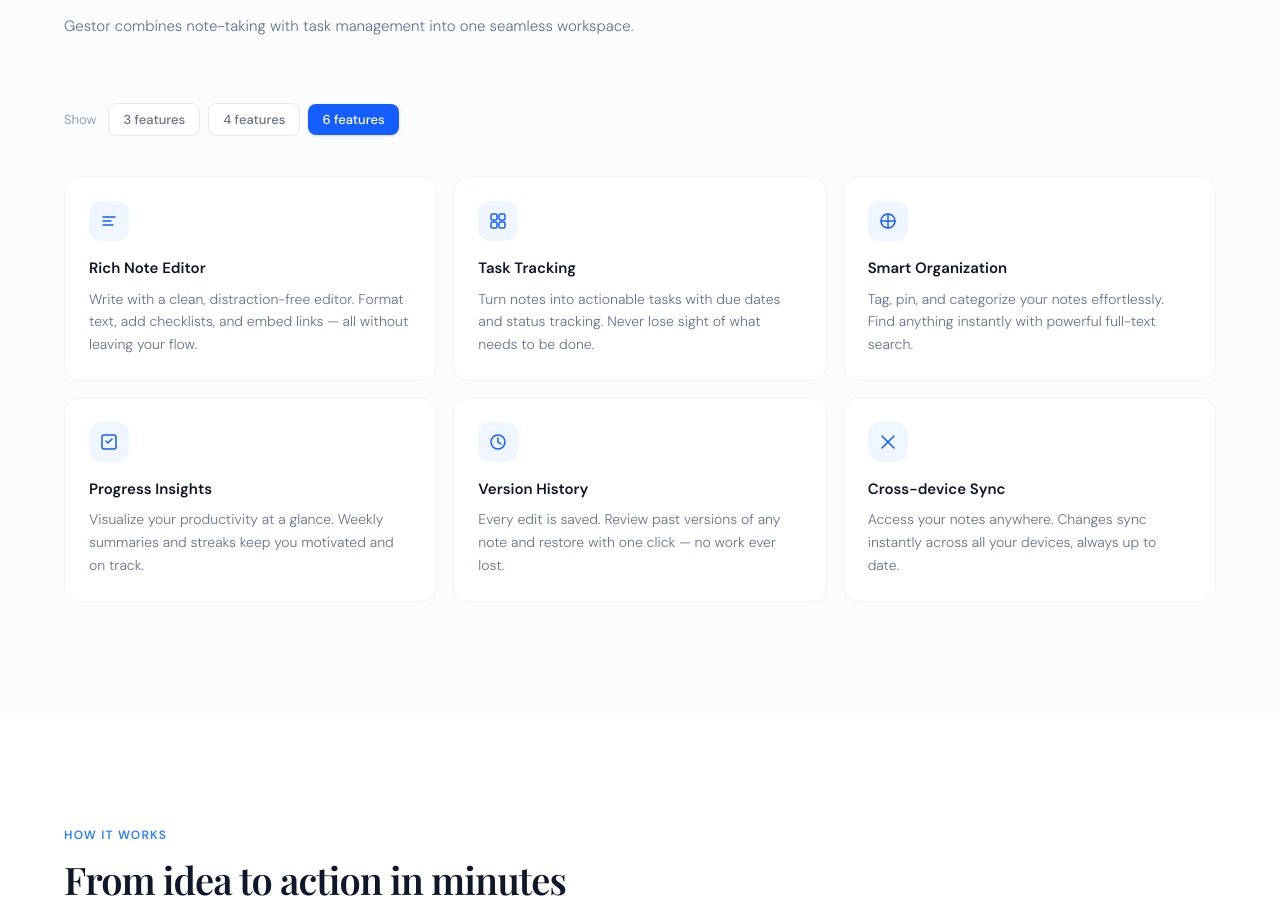
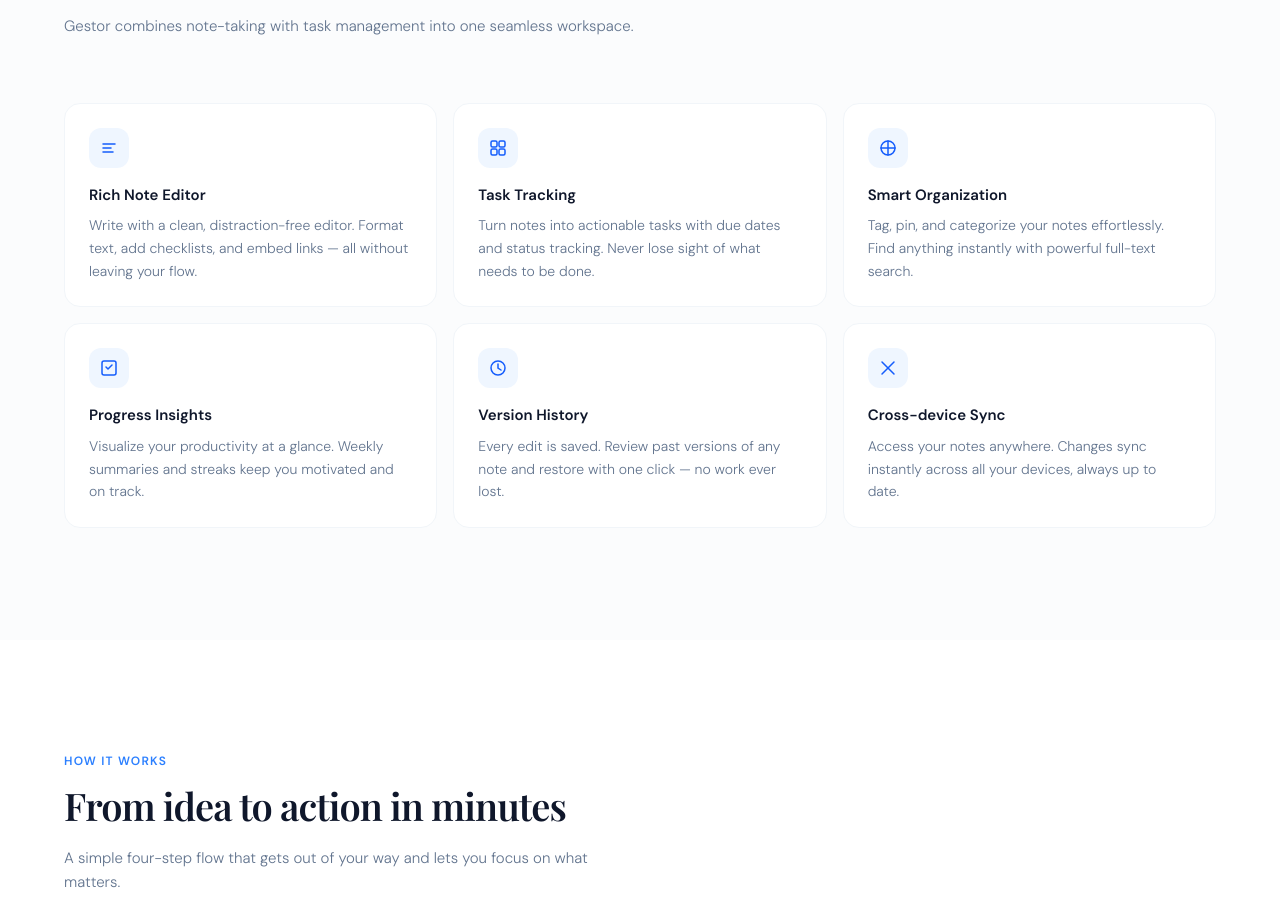
Before and after one commit to tushar-41/gestor, a Next.js app: page / in a window 1280 px wide. Shown: the part 1358-2258 px from the top of the page. Built offline with nearby package versions, Linux system fonts and the light colour scheme.

Commit message:
removed the multiple feature options unnecessary thing

```diff
--- a/components/Features.jsx
+++ b/components/Features.jsx
@@ -1,6 +1,3 @@
-"use client";
-import { useState } from "react";
-
 const ALL_FEATURES = [
   {
     id: 1,
@@ -154,12 +151,8 @@ function FeatureCard({ feature }) {
   );
 }
 
-const COUNT_OPTIONS = [3, 4, 6];
-
 export default function FeaturesSection() {
-  const [count, setCount] = useState(6);
-
-  const visible = ALL_FEATURES.slice(0, count);
+  const visible = ALL_FEATURES;
 
   return (
     <section id="features" className="py-28 px-6 bg-slate-50/60">
@@ -181,28 +174,8 @@ export default function FeaturesSection() {
           </p>
         </div>
 
-        {/* Feature count selector */}
-        <div className="flex items-center gap-2 mb-10">
-          <span className="text-[13px] text-slate-400 mr-1">Show</span>
-          {COUNT_OPTIONS.map((n) => (
-            <button
-              key={n}
-              onClick={() => setCount(n)}
-              className={`px-3.5 py-1.5 rounded-lg text-[13px] font-medium transition-all duration-150 ${
-                count === n
-                  ? "bg-blue-600 text-white shadow-sm"
-                  : "bg-white border border-slate-200 text-slate-500 hover:border-blue-200 hover:text-blue-600"
-              }`}
-            >
-              {n} features
-            </button>
-          ))}
-        </div>
-
         {/* Feature grid */}
-        <div
-          className={`grid gap-4 ${count === 3 ? "grid-cols-1 md:grid-cols-3" : count === 4 ? "grid-cols-1 sm:grid-cols-2 md:grid-cols-2 lg:grid-cols-4" : "grid-cols-1 sm:grid-cols-2 md:grid-cols-3"}`}
-        >
+        <div className={"grid gap-4 grid-cols-1 sm:grid-cols-2 md:grid-cols-3"}>
           {visible.map((feature) => (
             <FeatureCard key={feature.id} feature={feature} />
           ))}
```
